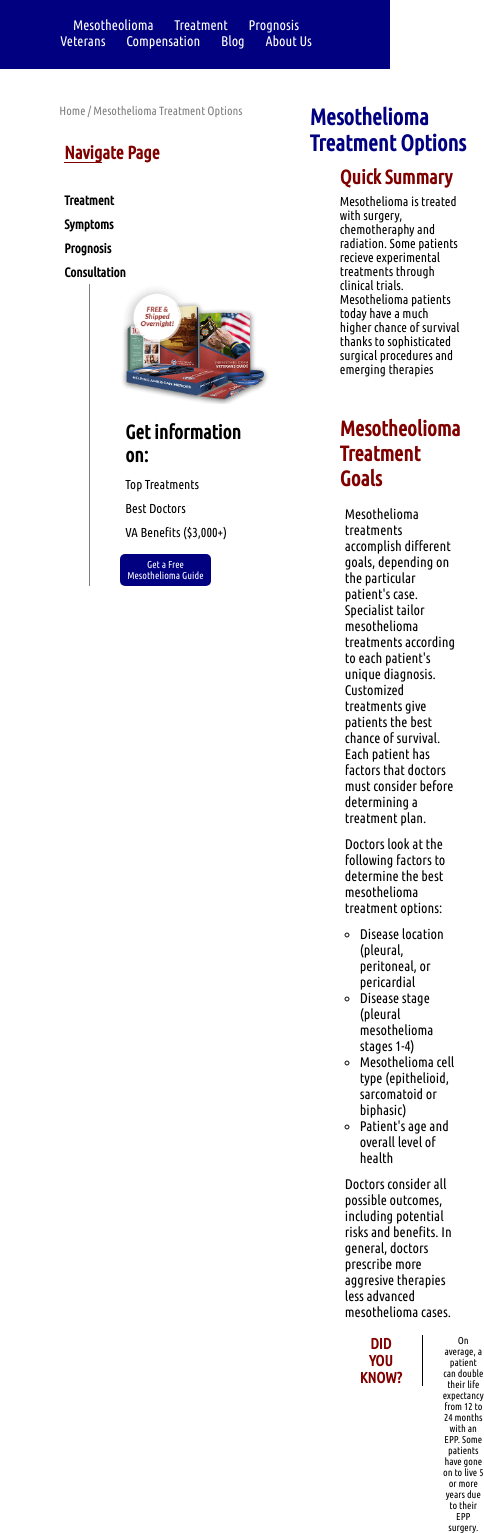
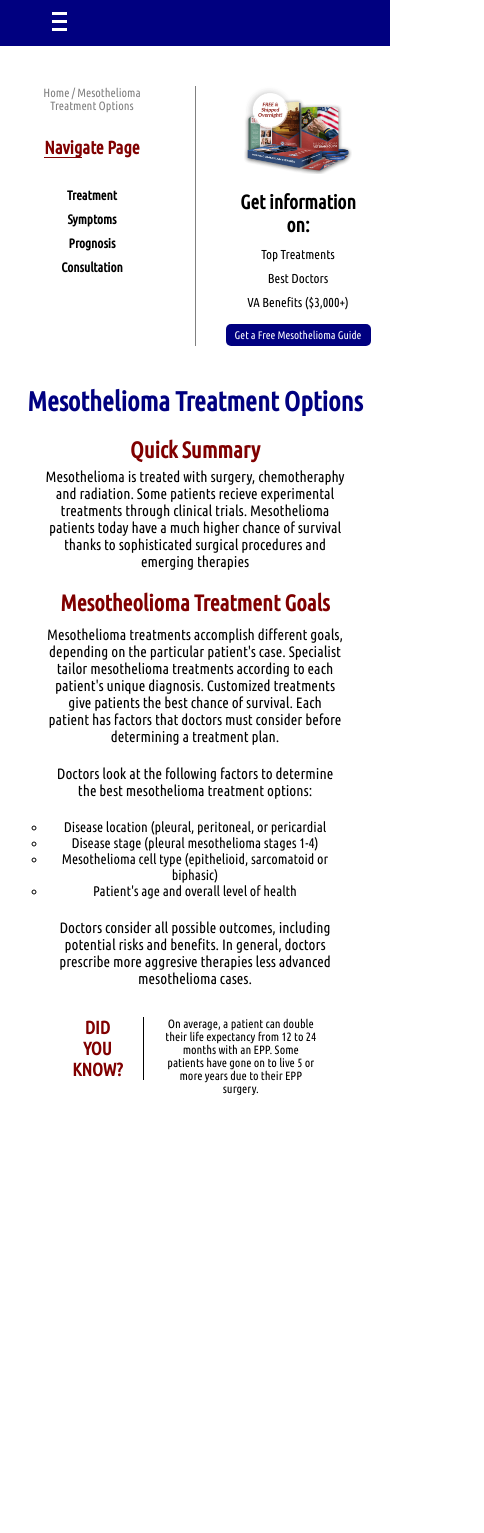
Before and after one commit to joshjurado5/Code-Challenge, a plain HTML site: page index.html in a window 390 px wide. Shown: the part 57-1590 px from the top of the page, 484 px wide, since content can reach past the window. After the commit the page ends 1152 px from the top, so only its background shows below. Drawn offline with Linux system fonts and the light colour scheme.

Commit message:
Made site responsive

```diff
--- /dev/null
+++ b/cellphone.css
@@ -0,0 +1,107 @@
+.nav-bar .nav-links {
+
+}
+
+.nav-links {
+    display: none;
+}
+
+.open {
+    display: flex;
+    flex-direction: column;
+}
+
+.close {
+    display: none;
+    color: white;
+    position: absolute;
+    top: 10%;
+    font-size: 1.5rem;
+    cursor: pointer;
+}
+
+.burger div{
+    width: 5%;
+    height: 3px;
+    background-color: white;
+    margin: 5px;
+    cursor: pointer;
+    /* transition: transform 650ms ease-out; */
+}
+
+.main {
+    display: block;
+}
+
+.main .main-left .left-container {
+    width: 100%;
+    display: flex;
+    margin: .5rem auto 4rem auto;
+}
+
+.main .main-left .left-container .navigate-page {
+    flex: 1;
+    text-align: center;
+}
+
+.main .main-left .left-container .get-help {
+    flex: 1;
+    font-size: 1.3rem;
+    text-align: center;
+}
+
+.main .main-left .left-container .get-help img {
+    width: 110px;
+}
+
+.main .main-right {
+    text-align: center;
+    width: 100%;
+    margin: auto;
+}
+
+.main .main-right .right-container .main-heading {
+    font-size: 1.8rem;
+}
+
+.main .main-right .right-container .quick-summary h2 {
+    align-items: center;
+    margin-bottom: none;
+}
+
+.main .main-right .right-container .quick-summary {
+    width: 90%;
+    margin: 2rem auto;
+    font-size: 1.5rem;
+}
+
+.main .main-right .right-container .second-heading {
+    width: 90%;
+    margin: auto;
+    font-size: 1.5rem;
+}
+
+.main .main-right .right-container .goals-info {
+    width: 90%;
+    margin: auto;
+    font-size: 1.5rem;
+}
+
+.main .main-right .right-container .goals-info p,
+.main .main-right .right-container .goals-info ul {
+    padding: 1rem;
+    /* margin: auto; */
+}
+
+.main .main-right .right-container .goals-info ul {
+    font-size: 1.4rem;
+}
+
+.did-you-know {
+    display: flex;
+    text-align: center;
+    width: 70%;
+    margin: 2rem auto 0 auto;
+    margin-top: 2rem;
+    font-size: 1.2rem;
+}
--- a/index.html
+++ b/index.html
@@ -7,6 +7,7 @@
     <link href="https://fonts.googleapis.com/css?family=Roboto|Ubuntu+Condensed&display=swap" rel="stylesheet">
     <link rel="stylesheet" href="styles.css">
     <link rel="stylesheet" media="screen and (max-width: 769px)" href="ipad.css">
+    <link rel="stylesheet" media="screen and (max-width: 500px)" href="cellphone.css">
     <title>Document</title>
 </head>
 <body>
@@ -39,6 +40,14 @@
                     <a href="#">Compensation</a>
                     <a href="#">Blog</a>
                     <a href="#">About Us</a>
+                </div>
+                <div class="burger">
+                    <div class="line1"></div>
+                    <div class="line2"></div>
+                    <div class="line3"></div>
+                </div>
+                <div class="close">
+                    <p>X</p>
                 </div>
             </div>
         </div>
--- a/ipad.css
+++ b/ipad.css
@@ -1,14 +1,32 @@
+html, body {
+    max-width: 100%;
+    overflow-x: hidden;
+}
+
 .nav-bar .nav-container {
     width: 80%;
+    padding: 0;
 }
 
 .nav-bar .nav-container .nav-links {
-    font-size: 1.4rem;
+    font-size: 1.5rem;
 }
 
 .main {
     padding-top: 3.5rem;
-    width: 75%;
+    width: 90%;
+}
+
+.main .main-left .left-container .get-help img {
+    width: 120px;
+    object-fit: cover;
+    margin-bottom: 1rem;
+}
+
+.main .main-left .left-container .get-help .guide-button {
+    padding: .5rem 0rem;
+    width: 100%;
+    font-size: 1.1rem;
 }
 
 .main .main-right .right-container .main-heading {
@@ -20,6 +38,10 @@
     display: flex;
     text-align: center;
     width: 70%;
-    margin-left: 5rem;
+    margin-left: 4rem;
     font-size: 1rem;
 }
+
+.close p {
+    /* display: none; */
+}
--- a/script.js
+++ b/script.js
@@ -0,0 +1,22 @@
+let burger = document.querySelector('.burger');
+let navLinks = document.querySelector('.nav-links');
+let close = document.querySelector('.close');
+let links = document.querySelectorAll('.nav-links a');
+
+burger.addEventListener('click', () => {
+    navLinks.classList.add('open');
+    close.style.display = 'block';
+    burger.style.display = 'none';
+})
+
+close.addEventListener('click', () => {
+    navLinks.classList.remove('open')
+    close.style.display = 'none';
+    burger.style.display = 'block'
+});
+
+links.addEventListener('click', () => {
+    navLinks.classList.remove('open');
+    // close.style.display = 'none';
+    burger.style.display = 'block';
+})
--- a/styles.css
+++ b/styles.css
@@ -15,8 +15,16 @@ a {
     color: black;
 }
 
+a:hover {
+    text-decoration: underline;
+}
+
 ul {
     list-style-type: none;
+}
+
+.close p {
+    /* display: none; */
 }
 
 /* Start My library */
@@ -118,6 +126,11 @@ ul {
 
 .main .main-left .left-container .navigate-page {
     color: black;
+}
+
+.main .main-left .left-container .navigate-page ul li:hover {
+    cursor: pointer;
+    text-decoration: underline;
 }
 
 .main .main-left .left-container .navigate-page p:first-child {
```
Also changed, not shown: 404.html (added, +33 -0 lines).
